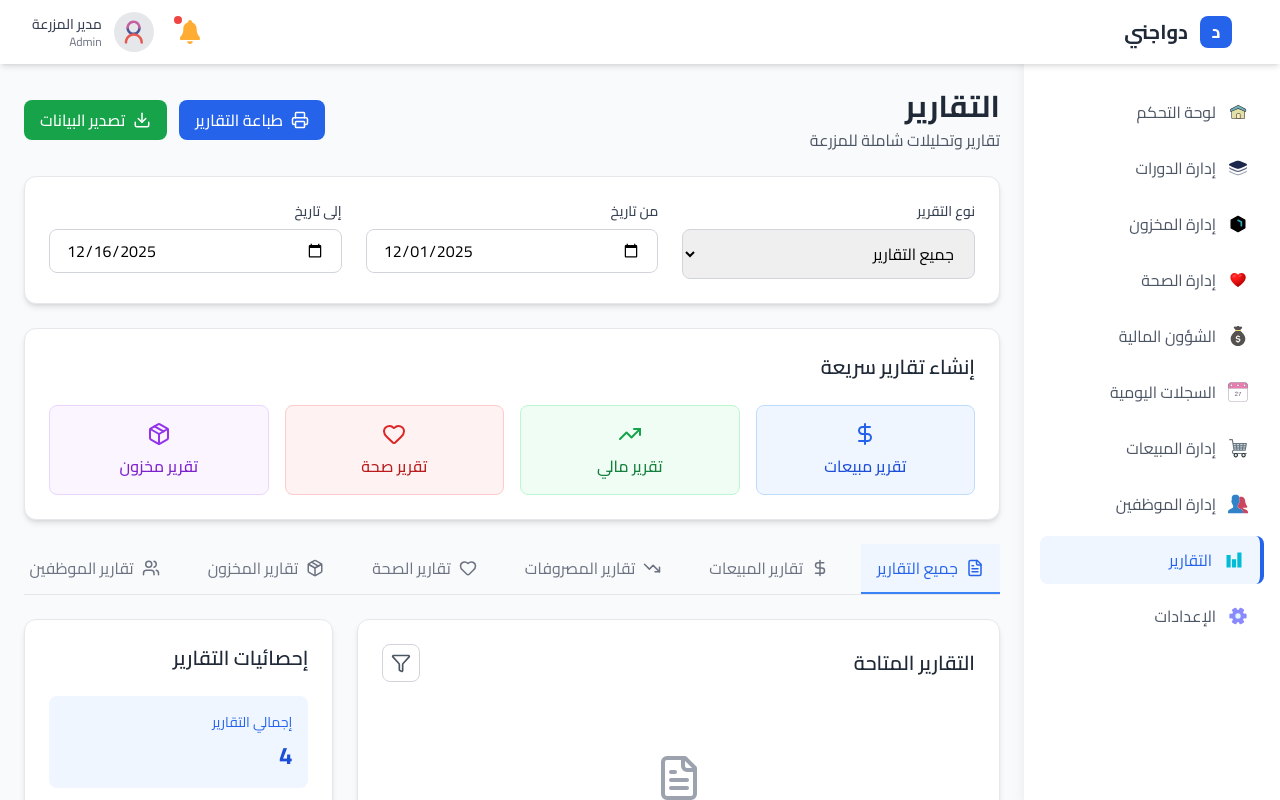
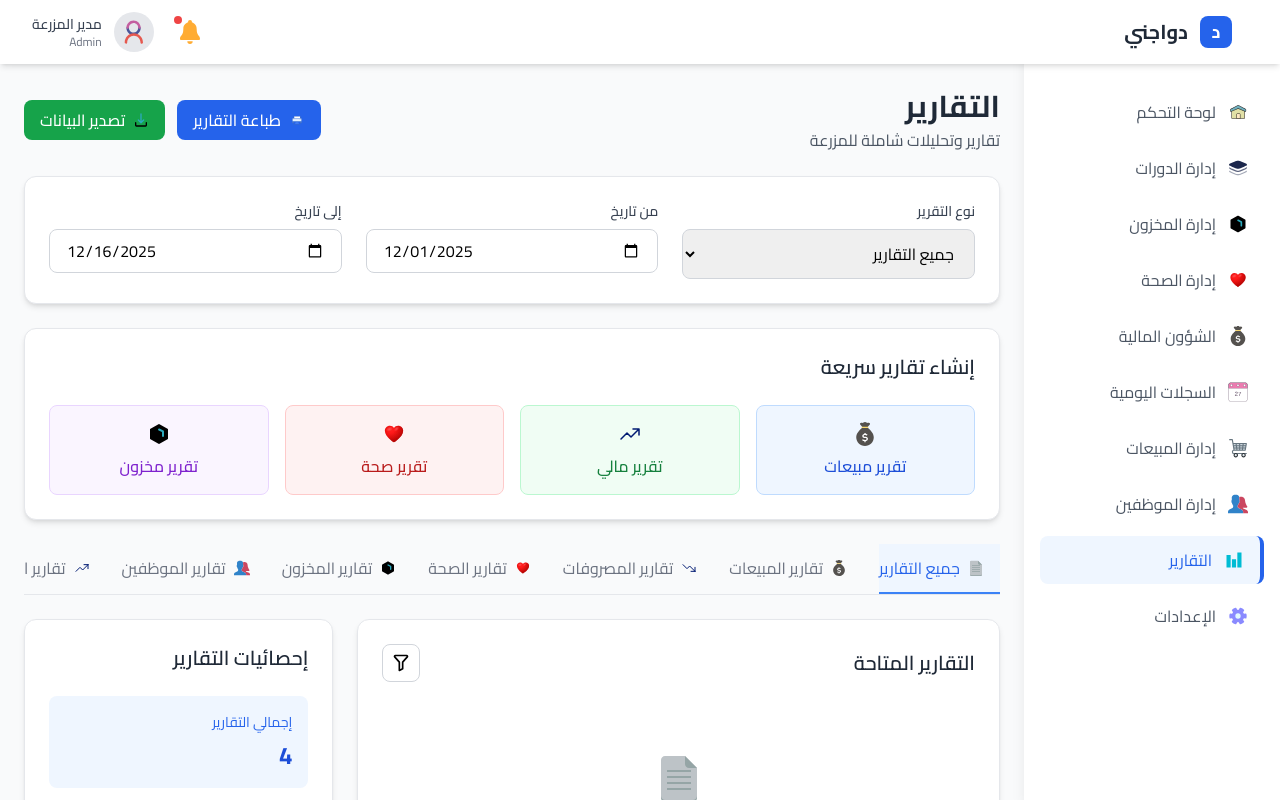
Before and after one commit to merosman91/CheckingFarm, a React (Vite) app: page /reports in a window 1280 px wide. Shown: the top 800 px of the page. Built offline with nearby package versions, Linux system fonts and the light colour scheme.

Commit message:
Update Reports.jsx

```diff
--- a/src/components/Reports.jsx
+++ b/src/components/Reports.jsx
@@ -1,22 +1,4 @@
 import React, { useState, useEffect } from 'react'
-import {
-  Download,
-  Printer,
-  Filter,
-  Calendar,
-  TrendingUp,
-  TrendingDown,
-  DollarSign,
-  Users,
-  Package,
-  Heart,
-  BarChart3,
-  PieChart,
-  LineChart,
-  FileText,
-  Eye,
-  Share2
-} from 'lucide-react'
 
 const Reports = () => {
   const [reports, setReports] = useState([])
@@ -74,14 +56,24 @@ const Reports = () => {
     }
   }, [])
 
+  // دالة مساعدة لعرض الأيقونات
+  const Icon = ({ name, className = "w-5 h-5", ...props }) => (
+    <img
+      src={`/icons/${name}.svg`}
+      alt={name}
+      className={className}
+      {...props}
+    />
+  )
+
   const reportTypes = [
-    { id: 'all', label: 'جميع التقارير', icon: FileText },
-    { id: 'sales', label: 'تقارير المبيعات', icon: DollarSign },
-    { id: 'expenses', label: 'تقارير المصروفات', icon: TrendingDown },
-    { id: 'health', label: 'تقارير الصحة', icon: Heart },
-    { id: 'inventory', label: 'تقارير المخزون', icon: Package },
-    { id: 'employees', label: 'تقارير الموظفين', icon: Users },
-    { id: 'cycles', label: 'تقارير الدورات', icon: TrendingUp }
+    { id: 'all', label: 'جميع التقارير', icon: 'file-text' },
+    { id: 'sales', label: 'تقارير المبيعات', icon: 'dollar-sign' },
+    { id: 'expenses', label: 'تقارير المصروفات', icon: 'trending-down' },
+    { id: 'health', label: 'تقارير الصحة', icon: 'heart' },
+    { id: 'inventory', label: 'تقارير المخزون', icon: 'package' },
+    { id: 'employees', label: 'تقارير الموظفين', icon: 'users' },
+    { id: 'cycles', label: 'تقارير الدورات', icon: 'trending-up' }
   ]
 
   const generateSalesReport = () => {
@@ -137,11 +129,11 @@ const Reports = () => {
         </div>
         <div className="flex items-center space-x-3 space-x-reverse">
           <button className="btn-primary flex items-center">
-            <Printer size={18} className="ml-2" />
+            <Icon name="printer" className="w-4 h-4 ml-2" />
             طباعة التقارير
           </button>
           <button className="btn-secondary flex items-center">
-            <Download size={18} className="ml-2" />
+            <Icon name="download" className="w-4 h-4 ml-2" />
             تصدير البيانات
           </button>
         </div>
@@ -199,7 +191,7 @@ const Reports = () => {
             onClick={generateSalesReport}
             className="p-4 border border-blue-200 rounded-lg bg-blue-50 hover:bg-blue-100 transition-colors flex flex-col items-center"
           >
-            <DollarSign size={24} className="text-blue-600 mb-2" />
+            <Icon name="dollar-sign" className="w-6 h-6 text-blue-600 mb-2" />
             <span className="font-medium text-blue-700">تقرير مبيعات</span>
           </button>
 
@@ -207,17 +199,17 @@ const Reports = () => {
             onClick={generateFinancialReport}
             className="p-4 border border-green-200 rounded-lg bg-green-50 hover:bg-green-100 transition-colors flex flex-col items-center"
           >
-            <TrendingUp size={24} className="text-green-600 mb-2" />
+            <Icon name="trending-up" className="w-6 h-6 text-green-600 mb-2" />
             <span className="font-medium text-green-700">تقرير مالي</span>
           </button>
 
           <button className="p-4 border border-red-200 rounded-lg bg-red-50 hover:bg-red-100 transition-colors flex flex-col items-center">
-            <Heart size={24} className="text-red-600 mb-2" />
+            <Icon name="heart" className="w-6 h-6 text-red-600 mb-2" />
             <span className="font-medium text-red-700">تقرير صحة</span>
           </button>
 
           <button className="p-4 border border-purple-200 rounded-lg bg-purple-50 hover:bg-purple-100 transition-colors flex flex-col items-center">
-            <Package size={24} className="text-purple-600 mb-2" />
+            <Icon name="package" className="w-6 h-6 text-purple-600 mb-2" />
             <span className="font-medium text-purple-700">تقرير مخزون</span>
           </button>
         </div>
@@ -236,7 +228,7 @@ const Reports = () => {
                   : 'border-transparent text-gray-500 hover:text-gray-700'
               }`}
             >
-              <type.icon size={18} className="ml-2" />
+              <Icon name={type.icon} className="w-4 h-4 ml-2" />
               {type.label}
             </button>
           ))}
@@ -251,14 +243,14 @@ const Reports = () => {
               <h2 className="text-xl font-semibold text-gray-800">التقارير المتاحة</h2>
               <div className="flex items-center space-x-2 space-x-reverse">
                 <button className="p-2 border border-gray-300 rounded-lg hover:bg-gray-50">
-                  <Filter size={20} className="text-gray-600" />
+                  <Icon name="filter" className="w-5 h-5 text-gray-600" />
                 </button>
               </div>
             </div>
 
             {filteredReports.length === 0 ? (
               <div className="text-center py-12">
-                <FileText className="mx-auto h-12 w-12 text-gray-400" />
+                <Icon name="file-text" className="mx-auto w-12 h-12 text-gray-400" />
                 <h3 className="mt-4 text-lg font-medium text-gray-900">لا توجد تقارير</h3>
                 <p className="mt-2 text-gray-500">قم بإنشاء تقرير جديد أو غيّر معايير البحث.</p>
               </div>
@@ -276,17 +268,17 @@ const Reports = () => {
                             report.type === 'inventory' ? 'bg-purple-50 text-purple-600' :
                             'bg-gray-50 text-gray-600'
                           }`}>
-                            {report.type === 'sales' && <DollarSign size={20} />}
-                            {report.type === 'expenses' && <TrendingDown size={20} />}
-                            {report.type === 'health' && <Heart size={20} />}
-                            {report.type === 'inventory' && <Package size={20} />}
+                            {report.type === 'sales' && <Icon name="dollar-sign" className="w-5 h-5" />}
+                            {report.type === 'expenses' && <Icon name="trending-down" className="w-5 h-5" />}
+                            {report.type === 'health' && <Icon name="heart" className="w-5 h-5" />}
+                            {report.type === 'inventory' && <Icon name="package" className="w-5 h-5" />}
                           </div>
                           <div className="flex-1">
                             <h3 className="font-medium text-gray-800">{report.title}</h3>
                             <p className="text-sm text-gray-600 mt-1">{report.description}</p>
                             <div className="flex items-center mt-2 space-x-4 space-x-reverse">
                               <span className="text-sm text-gray-500">
-                                <Calendar size={14} className="inline ml-1" />
+                                <Icon name="calendar" className="w-3 h-3 inline ml-1" />
                                 {report.date}
                               </span>
                               <span className={`text-sm ${
@@ -306,13 +298,13 @@ const Reports = () => {
                           className="text-blue-600 hover:text-blue-900"
                           onClick={() => setSelectedReport(report)}
                         >
-                          <Eye size={18} />
+                          <Icon name="eye" className="w-4 h-4" />
                         </button>
                         <button className="text-gray-600 hover:text-gray-900">
-                          <Download size={18} />
+                          <Icon name="download" className="w-4 h-4" />
                         </button>
                         <button className="text-gray-600 hover:text-gray-900">
-                          <Printer size={18} />
+                          <Icon name="printer" className="w-4 h-4" />
                         </button>
                       </div>
                     </div>
@@ -495,11 +487,11 @@ const Reports = () => {
                   إغلاق
                 </button>
                 <button className="btn-primary px-6 py-3 flex items-center">
-                  <Download size={18} className="ml-2" />
+                  <Icon name="download" className="w-4 h-4 ml-2" />
                   تحميل PDF
                 </button>
                 <button className="btn-secondary px-6 py-3 flex items-center">
-                  <Printer size={18} className="ml-2" />
+                  <Icon name="printer" className="w-4 h-4 ml-2" />
                   طباعة
                 </button>
               </div>
```
